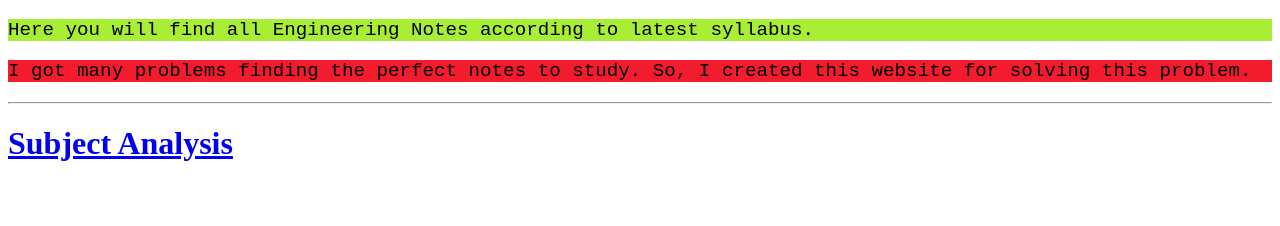
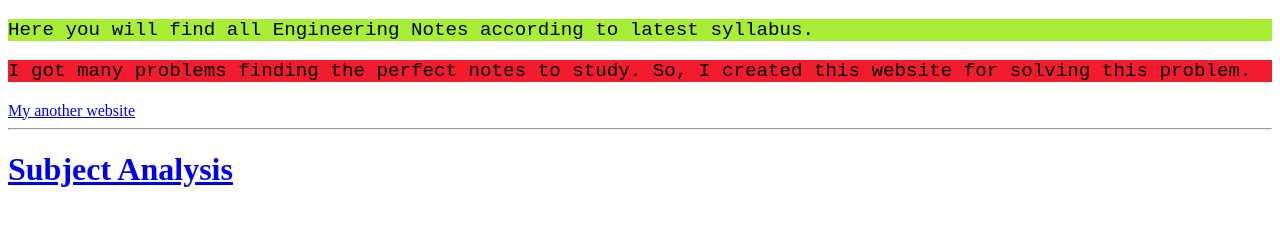
Before and after one commit to DeveshDubey810/first, a plain HTML site: page index.html in a window 1280 px wide. Drawn offline with Linux system fonts and the light colour scheme.

Commit message:
added a new.html link

```diff
--- a/index.html
+++ b/index.html
@@ -11,7 +11,7 @@
  <p style="background-color: rgb(243, 28, 46);font-family: 'Courier New', Courier, monospace;font-size: larger;">I got many problems finding the perfect notes to study.
     So, I created this website for solving this problem.
  </p>
-
+    <a href="new.html">My another website</a>
 <hr>
 <h1 style="font-family: 'Times New Roman', Times, serif;""><a href="new.html">Subject Analysis</a> </h1>
 </body>
```
